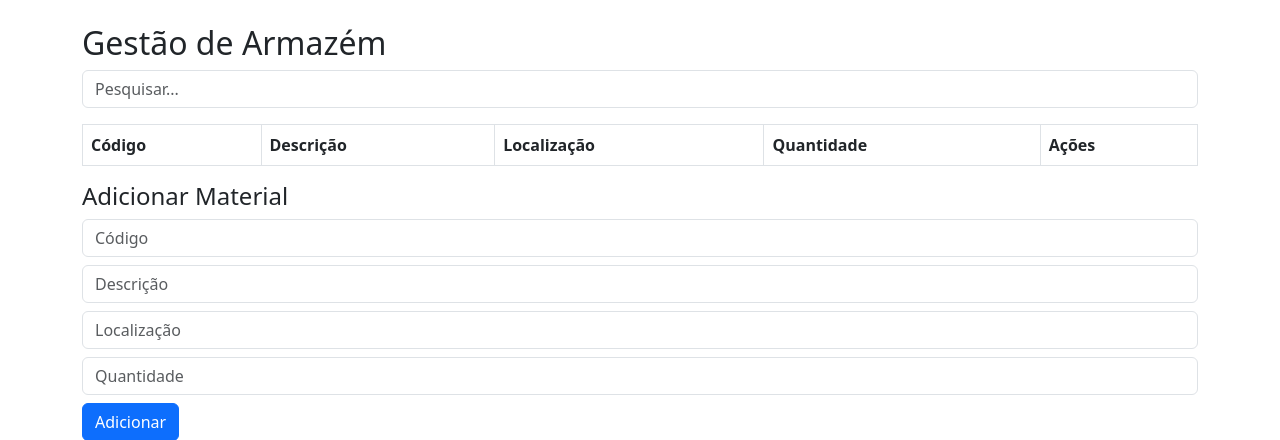
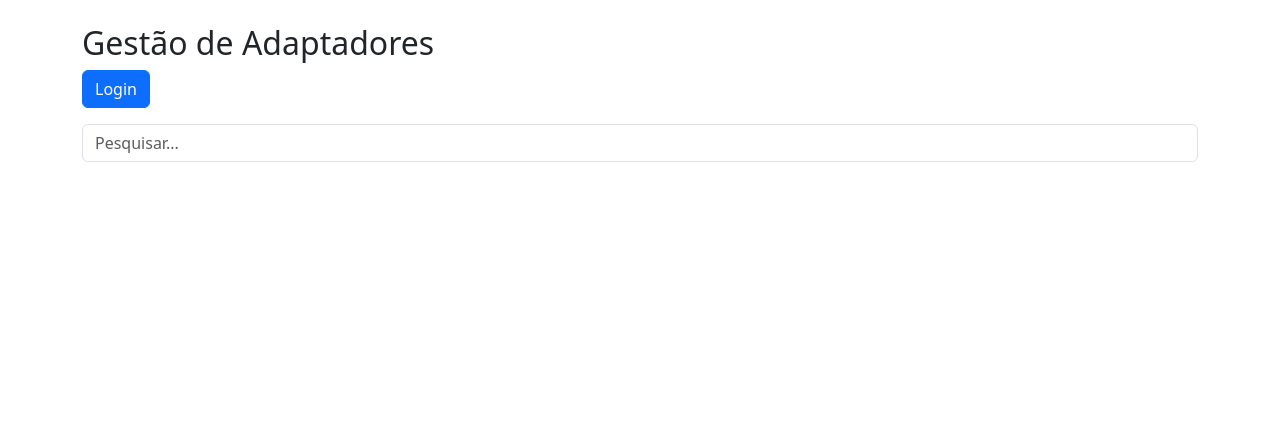
Before and after one commit to Oliveira1973/armazem, a Flask app: page / in a window 1280 px wide. Shown: the top 440 px of the page. Run offline with Flask 3, Linux system fonts and the light colour scheme; lists and menus that the app fills with data are empty.

Commit message:
Add files via upload

```diff
--- a/templates/index.html
+++ b/templates/index.html
@@ -1,16 +1,26 @@
 <!DOCTYPE html>
 <html>
 <head>
-    <title>Gestão de Armazém</title>
+    <meta charset="UTF-8">
+    <title>Gestão de Adaptadores</title>
     <link href="https://cdn.jsdelivr.net/npm/bootstrap@5.3.0/dist/css/bootstrap.min.css" rel="stylesheet">
 </head>
+
 <body class="container mt-4">
 
-<h2>Gestão de Armazém</h2>
+<h2>Gestão de Adaptadores</h2>
+
+{% if session.get('logged_in') %}
+<a href="/logout" class="btn btn-danger mb-3">Logout</a>
+{% else %}
+<a href="/login" class="btn btn-primary mb-3">Login</a>
+{% endif %}
 
 <form method="GET" class="mb-3">
     <input type="text" name="search" placeholder="Pesquisar..." class="form-control">
 </form>
+
+{% if materiais %}
 
 <table class="table table-bordered">
     <tr>
@@ -20,6 +30,7 @@
         <th>Quantidade</th>
         <th>Ações</th>
     </tr>
+
     {% for m in materiais %}
     <tr>
         <td>{{ m[1] }}</td>
@@ -27,13 +38,20 @@
         <td>{{ m[3] }}</td>
         <td>{{ m[4] }}</td>
         <td>
+            {% if session.get('logged_in') %}
             <a href="/edit/{{ m[0] }}" class="btn btn-sm btn-warning">Editar</a>
+            {% endif %}
         </td>
     </tr>
     {% endfor %}
 </table>
 
+{% endif %}
+
+{% if session.get('logged_in') %}
+
 <h4>Adicionar Material</h4>
+
 <form method="POST" action="/add">
     <input name="codigo" placeholder="Código" class="form-control mb-2" required>
     <input name="descricao" placeholder="Descrição" class="form-control mb-2" required>
@@ -42,5 +60,7 @@
     <button class="btn btn-primary">Adicionar</button>
 </form>
 
+{% endif %}
+
 </body>
 </html>
```
